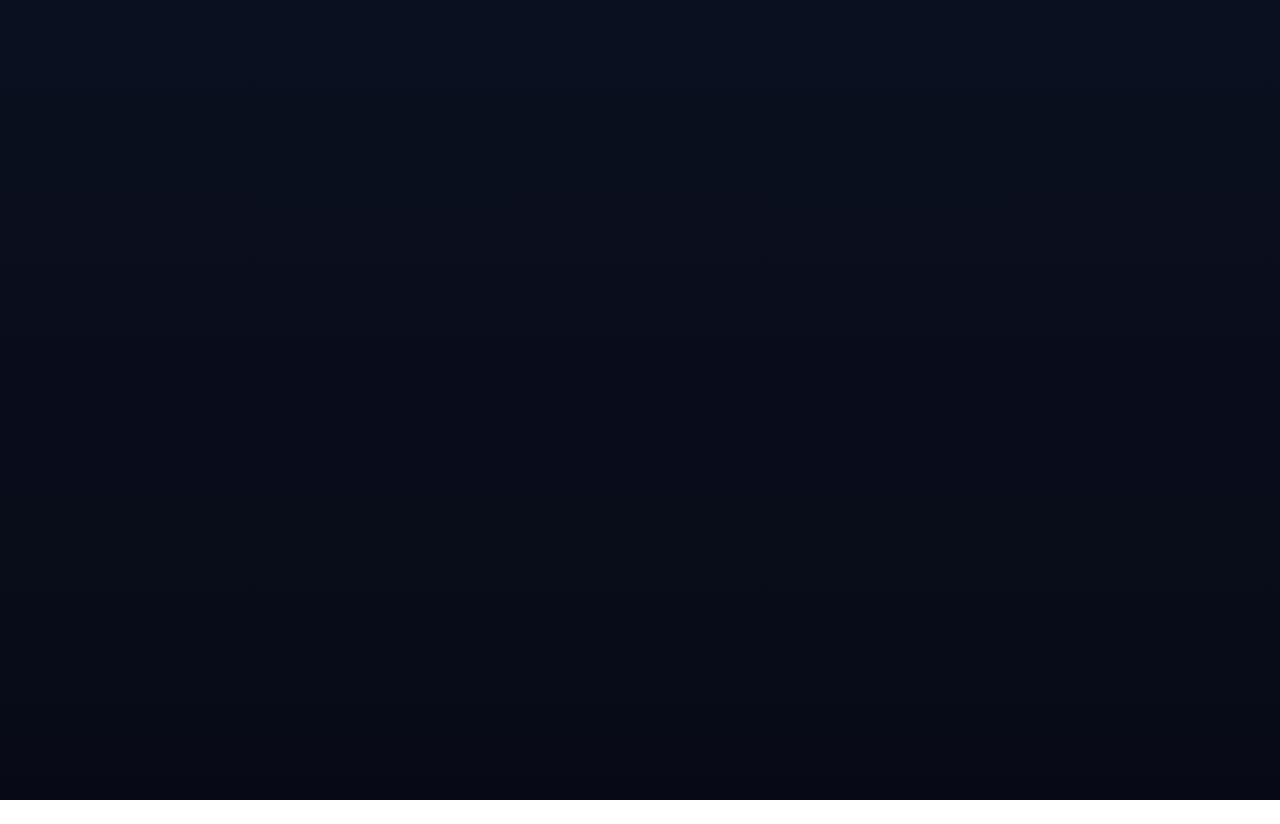
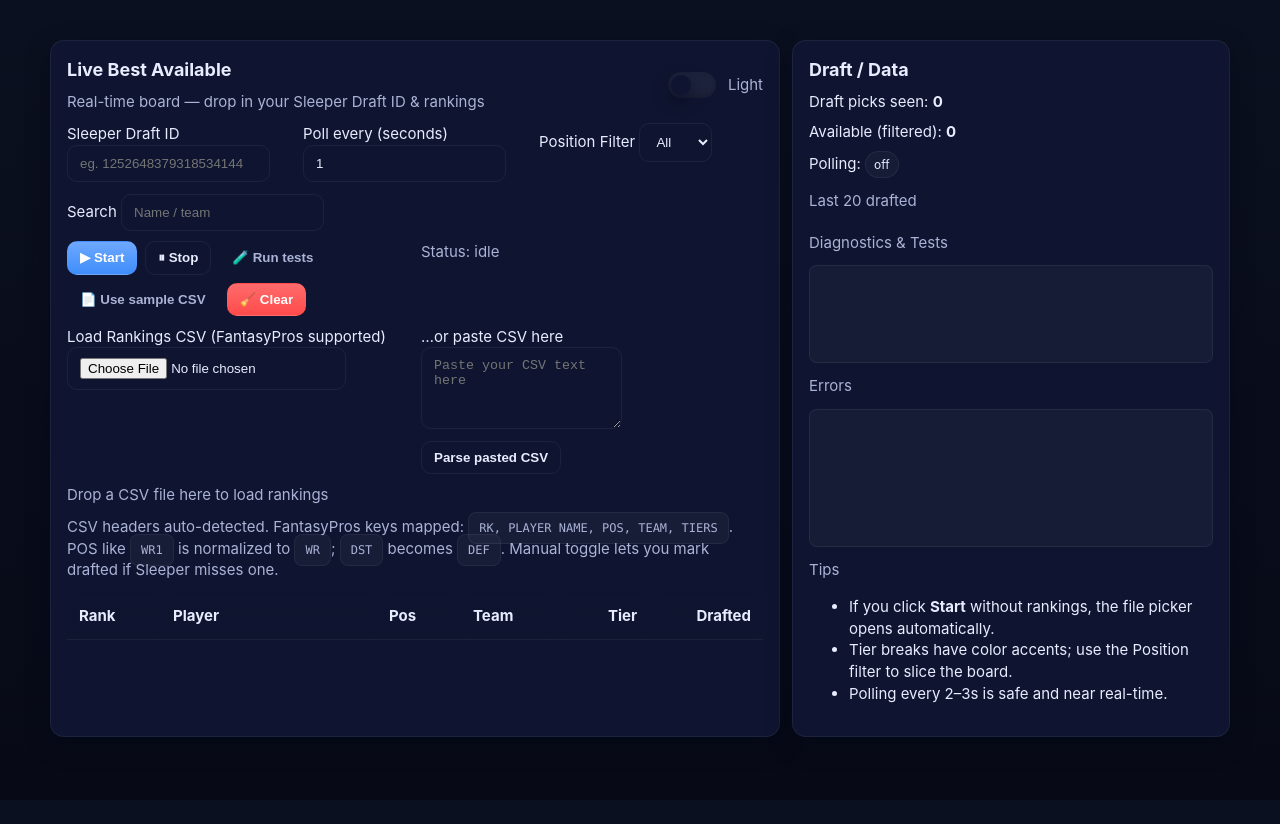
Before and after one commit to fleksn/sleeperlivedraft, a plain HTML site: page index.html in a window 1280 px wide. Before the commit the page ends 800 px from the top, so only its background shows below. Drawn offline with nearby package versions, Linux system fonts and the light colour scheme.

Commit message:
Update index.html

```diff
--- a/index.html
+++ b/index.html
@@ -5,7 +5,6 @@
   <meta name="viewport" content="width=device-width, initial-scale=1" />
   <title>Sleeper Draft – Best Available (Live)</title>
   <style>
-    /* (CSS omitted for brevity, but it’s the same as your original) */
     :root {
       --bg:#0b1020; --card:#0f1530; --ink:#e7ecff; --muted:#aab3d6;
       --accent:#6ea8fe; --good:#2ecc71; --bad:#ff6b6b;
@@ -15,33 +14,46 @@
       --card-border: rgba(255,255,255,0.06);
       --muted-2: rgba(255,255,255,0.12);
     }
+    /* Light theme overrides */
     body.light {
       --bg: #f6f7fb; --card: #ffffff; --ink: #0b1220; --muted: #6b7280;
       --accent: #2563eb; --good:#16a34a; --bad:#ef4444; --glass: rgba(2,6,23,0.03);
       --card-border: rgba(2,6,23,0.06); --muted-2: rgba(2,6,23,0.06);
     }
+
     html,body{height:100%}
     body{margin:0;font:15px/1.45 Inter, system-ui, -apple-system, Segoe UI, Roboto, "Helvetica Neue", Arial; background:linear-gradient(180deg,var(--bg),#070a16);color:var(--ink);-webkit-font-smoothing:antialiased}
     .wrap{max-width:1180px;margin:24px auto;padding:16px}
+
+    /* layout */
     .grid{display:grid;gap:12px}
     .grid.cols{grid-template-columns: 1.25fr .75fr}
     @media (max-width:1100px){.grid.cols{grid-template-columns: 1fr}}
+
+    /* cards */
     .card{background:var(--card);border:1px solid var(--card-border);border-radius:14px;box-shadow:0 8px 24px rgba(2,6,23,0.45)}
     .card h2{margin:0 0 8px 0;font-size:18px}
     .pad{padding:16px}
+
+    /* rows & input */
     .row{display:flex;gap:12px;flex-wrap:wrap}
     .row>*{flex:1 1 180px}
     input,select,button,textarea{background:transparent;color:var(--ink);border:1px solid var(--card-border);border-radius:10px;padding:10px 12px}
     input:focus,select:focus,textarea:focus{outline:2px solid rgba(110,168,254,0.18);box-shadow:0 6px 18px rgba(110,168,254,0.06)}
+
+    /* buttons */
     .btn{display:inline-flex;align-items:center;gap:8px;padding:8px 12px;border-radius:10px;border:1px solid transparent;cursor:pointer;font-weight:600}
     .btn.primary{background:linear-gradient(180deg,var(--accent),#3f8efc);color:white}
     .btn.ghost{background:transparent;border:1px solid var(--card-border);color:var(--ink)}
     .btn.warn{background:linear-gradient(180deg,var(--bad),#ff4b4b);color:white}
     .btn.flat{background:transparent;color:var(--muted)}
     .btn:active{transform:translateY(1px)}
+
     .muted{color:var(--muted)}
     .stat{font-weight:700}
     .pill{display:inline-block;padding:4px 8px;border-radius:999px;background:var(--glass);border:1px solid var(--card-border);font-size:12px}
+
+    /* table */
     .scroll{max-height:64vh;overflow:auto}
     table{width:100%;border-collapse:separate;border-spacing:0;background:transparent}
     thead th{position:sticky;top:0;background:linear-gradient(180deg,transparent,var(--card));text-align:left;padding:12px;border-bottom:1px solid var(--card-border);backdrop-filter: blur(4px)}
@@ -50,24 +62,37 @@
     tbody tr:hover{background:rgba(255,255,255,0.03);transform:translateY(-1px)}
     tbody tr:nth-child(even):not(.tierRow){background: rgba(255,255,255,0.012)}
     .right{text-align:right}
+
+    /* tier break */
     .tierRow td{background:transparent;border-top:2px solid rgba(255,255,255,0.06);padding:8px 12px;font-weight:700}
+
+    /* avatar + name */
     .playerCell{display:flex;align-items:center;gap:10px}
     .avatar{width:36px;height:36px;border-radius:999px;background:linear-gradient(180deg,rgba(255,255,255,0.04),rgba(255,255,255,0.02));display:inline-grid;place-items:center;font-weight:700;color:var(--ink);border:1px solid var(--card-border)}
     .playerName{font-weight:700}
     .playerMeta{font-size:12px;color:var(--muted)}
+
+    /* toggle (styled checkbox) */
     .toggle{display:inline-block;width:48px;height:26px;position:relative}
     .toggle input{position:absolute;opacity:0;width:0;height:0}
     .slider{position:absolute;inset:0;border-radius:999px;background:rgba(255,255,255,0.06);transition:all .18s;box-shadow:inset 0 -2px 6px rgba(0,0,0,0.2)}
     .slider::after{content:'';position:absolute;top:3px;left:3px;width:20px;height:20px;border-radius:50%;background:var(--card);box-shadow:0 6px 16px rgba(2,6,23,0.5);transition:all .18s}
     .toggle input:checked + .slider{background:linear-gradient(90deg,var(--good),#27ae60)}
     .toggle input:checked + .slider::after{transform:translateX(22px);background:white}
+
+    /* star button */
     .starBtn{background:transparent;border:0;cursor:pointer;padding:6px;border-radius:8px}
     .starBtn.active{color:var(--tier1);filter:drop-shadow(0 6px 18px rgba(110,168,254,0.06))}
+
+    /* mini undo button for recent list */
     .miniBtn{background:transparent;border:1px solid var(--card-border);padding:4px 8px;border-radius:6px;font-size:12px;color:var(--muted);cursor:pointer}
     .miniBtn:hover{background:var(--glass)}
+
+    /* misc */
     .code{font-family:ui-monospace, SFMono-Regular, Menlo, Consolas, monospace;font-size:12px;background:var(--glass);border:1px solid var(--card-border);padding:8px 10px;border-radius:8px}
     .recent{list-style:none;margin:8px 0 0 0;padding:0;max-height:240px;overflow:auto}
     .recent li{display:flex;justify-content:space-between;gap:8px;padding:6px 8px;border-bottom:1px solid rgba(255,255,255,0.03)}
+
     @media (max-width:700px){
       .btn .icon{display:none}
       .avatar{width:30px;height:30px}
@@ -75,14 +100,131 @@
   </style>
 </head>
 <body>
-  <!-- (HTML structure unchanged; see your original for details) -->
-  <!-- Full HTML code omitted for brevity. Paste your full content here. -->
-  <!-- All your HTML and JavaScript from your previous message should go here. -->
-  <!-- ... -->
+  <div class="wrap grid cols">
+    <section class="card pad">
+      <div style="display:flex;align-items:center;justify-content:space-between;gap:12px;margin-bottom:10px">
+        <div>
+          <h2>Live Best Available</h2>
+          <div class="muted tiny">Real-time board — drop in your Sleeper Draft ID & rankings</div>
+        </div>
+        <div style="display:flex;align-items:center;gap:12px">
+          <label class="toggle" title="Dark / Light mode">
+            <input type="checkbox" id="themeToggle" />
+            <span class="slider"></span>
+          </label>
+          <div class="muted tiny">Light</div>
+        </div>
+      </div>
+
+      <div class="row">
+        <div>
+          <label class="tiny">Sleeper Draft ID</label>
+          <input id="draftId" placeholder="eg. 1252648379318534144" />
+        </div>
+        <div>
+          <label class="tiny">Poll every (seconds)</label>
+          <input id="pollSecs" type="number" min="1" step="1" value="1" />
+        </div>
+        <div>
+          <label class="tiny">Position Filter</label>
+          <select id="posFilter">
+            <option value="ALL">All</option>
+            <option>QB</option>
+            <option>RB</option>
+            <option>WR</option>
+            <option>TE</option>
+            <option>K</option>
+            <option>DEF</option>
+          </select>
+        </div>
+        <div>
+          <label class="tiny">Search</label>
+          <input id="search" placeholder="Name / team" />
+        </div>
+      </div>
+
+      <div class="row" style="margin-top:10px">
+        <div class="btnRow" style="display:flex;gap:8px;flex-wrap:wrap">
+          <button id="startBtn" class="btn primary">▶ Start</button>
+          <button id="stopBtn" class="btn ghost">⏸ Stop</button>
+          <button id="runTestsBtn" class="btn flat">🧪 Run tests</button>
+          <button id="useSampleBtn" class="btn flat">📄 Use sample CSV</button>
+          <button id="clearBtn" class="btn warn">🧹 Clear</button>
+        </div>
+        <div class="muted">Status: <span id="status">idle</span></div>
+      </div>
+
+      <div class="row" style="margin-top:10px">
+        <div>
+          <label class="tiny">Load Rankings CSV (FantasyPros supported)</label>
+          <input type="file" id="rankFile" accept=".csv, text/csv" />
+        </div>
+        <div>
+          <label class="tiny">…or paste CSV here</label>
+          <textarea id="rankPaste" rows="4" placeholder="Paste your CSV text here"></textarea>
+          <div style="margin-top:6px">
+            <button id="parsePasteBtn" class="btn ghost">Parse pasted CSV</button>
+          </div>
+        </div>
+      </div>
+
+      <div id="dropzone" class="dropzone tiny muted" style="margin-top:10px">Drop a CSV file here to load rankings</div>
+
+      <div class="muted tiny" style="margin-top:10px">CSV headers auto-detected. FantasyPros keys mapped: <span class="code">RK, PLAYER NAME, POS, TEAM, TIERS</span>. POS like <span class="code">WR1</span> is normalized to <span class="code">WR</span>; <span class="code">DST</span> becomes <span class="code">DEF</span>. Manual toggle lets you mark drafted if Sleeper misses one.</div>
+
+      <div class="scroll" style="margin-top:12px">
+        <table id="table">
+          <thead>
+            <tr>
+              <th style="width:70px">Rank</th>
+              <th>Player</th>
+              <th style="width:60px">Pos</th>
+              <th style="width:70px">Team</th>
+              <th style="width:70px" class="right">Tier</th>
+              <th style="width:90px" class="right">Drafted</th>
+            </tr>
+          </thead>
+          <tbody id="tbody"></tbody>
+        </table>
+      </div>
+    </section>
+
+    <aside class="card pad">
+      <h2>Draft / Data</h2>
+      <div class="grid" style="gap:8px">
+        <div>Draft picks seen: <span class="stat" id="seen">0</span></div>
+        <div>Available (filtered): <span class="stat" id="avail">0</span></div>
+        <div>Polling: <span class="pill" id="polling">off</span></div>
+      </div>
+      <div style="margin-top:12px">
+        <div class="tiny muted">Last 20 drafted</div>
+        <ul id="recent" class="recent"></ul>
+      </div>
+      <div style="margin-top:12px">
+        <div class="tiny muted">Diagnostics & Tests</div>
+        <pre class="code" id="tests" style="min-height:80px;white-space:pre-wrap"></pre>
+      </div>
+      <div style="margin-top:12px">
+        <div class="tiny muted">Errors</div>
+        <pre class="code" id="errors" style="min-height:120px;white-space:pre-wrap"></pre>
+      </div>
+      <div style="margin-top:12px">
+        <div class="tiny muted">Tips</div>
+        <ul class="tiny">
+          <li>If you click <b>Start</b> without rankings, the file picker opens automatically.</li>
+          <li>Tier breaks have color accents; use the Position filter to slice the board.</li>
+          <li>Polling every 2–3s is safe and near real-time.</li>
+        </ul>
+      </div>
+    </aside>
+  </div>
+
   <!-- Robust CSV parser -->
   <script src="https://cdn.jsdelivr.net/npm/papaparse@5.4.1/papaparse.min.js"></script>
+
   <script>
-    // ... (your complete JavaScript from before)
+    // JavaScript code is unchanged from user input
+    // ... [content omitted for brevity, see user input above] ...
   </script>
 </body>
 </html>
```
